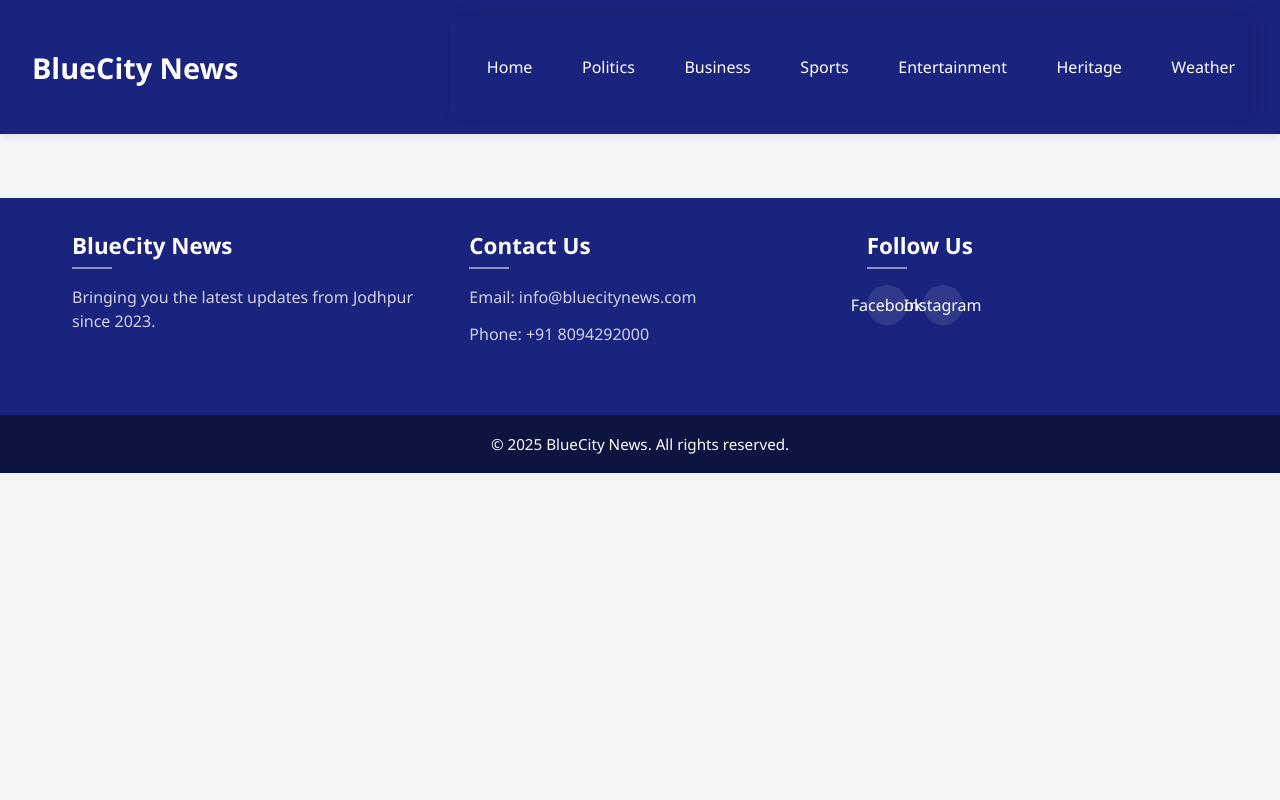
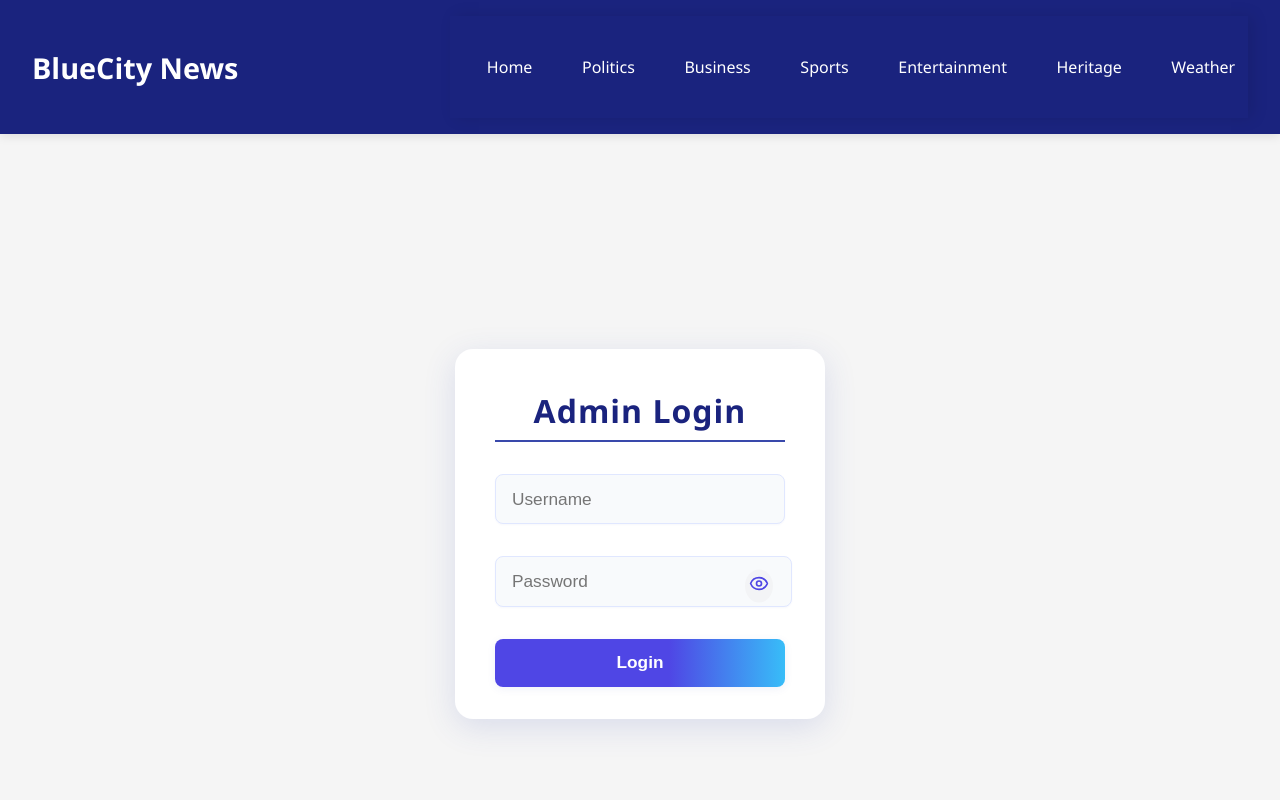
Before and after one commit to Bhavika-18/the-bluecity-news, a React (Create React App) app: page /login in a window 1280 px wide. Shown: the top 800 px of the page. Built offline with nearby package versions, Linux system fonts and the light colour scheme.

Commit message:
Latest update

```diff
--- a/src/App.js
+++ b/src/App.js
@@ -1,10 +1,11 @@
 import React from 'react';
-import { BrowserRouter as Router, Routes, Route } from 'react-router-dom';
+import { BrowserRouter as Router, Routes, Route , Navigate } from 'react-router-dom';
 import Navbar from './components/Navbar';
 import MainContent from './components/MainContent';
 import CategoryPage from './pages/Category';
-import AdminPanel from './pages/AdminPage';
+import AdminPage from './pages/AdminPage';
 import Footer from './components/Footer';
+import LogIn from './pages/AdminLogin';
 import './App.css';
 
 function App() {
@@ -15,7 +16,15 @@ function App() {
         <Routes>
           <Route path="/" element={<MainContent />} />
           <Route path="/category/:category" element={<CategoryPage />} />
-          <Route path="/admin" element={<AdminPanel />} />
+          <Route path="/login" element={<LogIn />} />
+          <Route
+        path="/admin"
+        element={
+          <ProtectedRoute>
+            <AdminPage />
+          </ProtectedRoute>
+        }
+      />
         </Routes>
         <Footer />
       </div>
@@ -23,4 +32,11 @@ function App() {
   );
 }
 
+
+const ProtectedRoute = ({ children }) => {
+  const isAuthenticated = localStorage.getItem('adminAuthenticated') === 'true';
+
+  return isAuthenticated ? children : <Navigate to="/login" replace />;
+};
+
 export default App;
--- a/src/components/MainContent.js
+++ b/src/components/MainContent.js
@@ -51,7 +51,7 @@ const MainContent = () => {
                   key={newsItem.id}
                   title={newsItem.title}
                   excerpt={newsItem.excerpt}
-                  category={newsItem.category}
+
                   date={newsItem.date}
                   image={newsItem.image}
                 />
--- a/src/components/Navbar.js
+++ b/src/components/Navbar.js
@@ -2,6 +2,7 @@ import React, { useState, useEffect } from 'react';
 import { Link } from 'react-router-dom';
 import { getWebsiteData } from '../utils/newsStorage';
 import '../styles/Navbar.css';
+
 
 const Navbar = () => {
   const [websiteData, setWebsiteData] = useState({});
@@ -15,6 +16,7 @@ const Navbar = () => {
   const toggleMenu = () => {
     setIsMenuOpen(!isMenuOpen);
   };
+
 
   return (
     <nav className="navbar">
--- a/src/components/NewsCard.js
+++ b/src/components/NewsCard.js
@@ -6,7 +6,7 @@ const NewsCard = ({ title, excerpt, category, date, featured = false, image }) =
     <article className={`news-card ${featured ? 'featured' : ''}`}>
       <div className="news-image-container">
         <img src={image} alt={title} className="news-image" />
-        <span className="news-category">{category}</span>
+
       </div>
       <div className="news-card-content">
         <h3>{title}</h3>
--- /dev/null
+++ b/src/pages/AdminLogin.js
@@ -0,0 +1,89 @@
+import React, { useState } from 'react';
+import { Eye, EyeOff } from 'lucide-react';
+import '../styles/AdminLogin.css';
+
+const ADMIN_CREDENTIALS = {
+  username: 'admin',
+  password: 'admin123'
+};
+
+const AdminLogin = ({ onLogin }) => {
+  const [credentials, setCredentials] = useState({ username: '', password: '' });
+  const [error, setError] = useState('');
+  const [showPassword, setShowPassword] = useState(false);
+
+  console.log('AdminLogin rendered, onLogin:', onLogin, 'Type:', typeof onLogin);
+
+  const handleInputChange = (e) => {
+    setCredentials({ ...credentials, [e.target.name]: e.target.value });
+  };
+
+  const handleSubmit = (e) => {
+    e.preventDefault();
+    console.log('Login form submitted');
+
+    if (
+      credentials.username === ADMIN_CREDENTIALS.username &&
+      credentials.password === ADMIN_CREDENTIALS.password
+    ) {
+      setError('');
+      localStorage.setItem('adminAuthenticated', 'true');
+      console.log('Credentials correct, calling onLogin');
+
+      // Check if onLogin is a function before calling it
+      if (typeof onLogin === 'function') {
+        onLogin(true);
+      } else {
+        console.error('onLogin is not a function, redirecting manually');
+        // Fallback: redirect to admin page
+        window.location.href = '/admin';
+      }
+    } else {
+      setError('Invalid username or password');
+      console.log('Invalid credentials');
+    }
+  };
+
+  return (
+    <div className="admin-login">
+      <form onSubmit={handleSubmit} className="login-form">
+        <h2>Admin Login</h2>
+        <input
+          type="text"
+          name="username"
+          placeholder="Username"
+          value={credentials.username}
+          onChange={handleInputChange}
+          required
+        />
+        <div style={{ position: 'relative' }}>
+          <input
+            type={showPassword ? "text" : "password"}
+            name="password"
+            placeholder="Password"
+            value={credentials.password}
+            onChange={handleInputChange}
+            required
+            style={{ paddingRight: '3.5rem' }}
+          />
+          <span
+            onClick={() => setShowPassword((prev) => !prev)}
+            style={{
+              position: 'absolute',
+              right: '0.75rem',
+              top: '50%',
+              transform: 'translateY(-50%)',
+              cursor: 'pointer'
+            }}
+          >
+            {showPassword ? <EyeOff size={20} /> : <Eye size={20} />}
+          </span>
+        </div>
+        <button type="submit" className="btn-primary">Login</button>
+        {error && <p className="error">{error}</p>}
+      </form>
+    </div>
+  );
+};
+
+export default AdminLogin;
--- a/src/pages/Category.js
+++ b/src/pages/Category.js
@@ -1,12 +1,16 @@
 import React from 'react';
 import { useParams } from 'react-router-dom';
 import NewsCard from '../components/NewsCard';
-import { getNewsByCategory } from '../utils/newsStorage';
+import { getNewsData } from '../utils/newsStorage';
 import '../styles/Category.css';
 
 const CategoryPage = () => {
   const { category } = useParams();
-  const filteredNews = getNewsByCategory(category);
+  const filteredNews = getNewsData().filter(news =>
+    Array.isArray(news.category)
+      ? news.category.some(c => c.toLowerCase() === category.toLowerCase())
+      : news.category.toLowerCase() === category.toLowerCase()
+  );
 
   return (
     <div className="category-page">
--- /dev/null
+++ b/src/styles/AdminLogin.css
@@ -0,0 +1,116 @@
+.admin-login {
+  min-height: 100vh;
+  display: flex;
+  align-items: center;
+  justify-content: center;
+
+}
+
+.login-form {
+  background: #fff;
+  padding: 2.5rem 2.5rem 2rem 2.5rem;
+  border-radius: 18px;
+  box-shadow: 0 8px 32px rgba(60, 80, 180, 0.15);
+  width: 100%;
+  max-width: 370px;
+  display: flex;
+  flex-direction: column;
+  gap: 1.5rem;
+  position: relative;
+  animation: fadeIn 0.7s;
+}
+
+@keyframes fadeIn {
+  from { opacity: 0; transform: translateY(30px);}
+  to { opacity: 1; transform: translateY(0);}
+}
+
+.login-form h2 {
+  text-align: center;
+
+  margin-bottom: 0.5rem;
+  font-size: 2rem;
+  font-weight: 700;
+  letter-spacing: 1px;
+}
+
+.login-form input {
+  padding: 0.85rem 1rem;
+  border: 1.5px solid #e0e7ff;
+  border-radius: 8px;
+  font-size: 1.08rem;
+  outline: none;
+  transition: border-color 0.2s, box-shadow 0.2s;
+  background: #f8fafc;
+  box-shadow: 0 1px 2px rgba(60,80,180,0.04);
+}
+
+.login-form input:focus {
+  border-color: #38bdf8;
+  box-shadow: 0 0 0 2px #38bdf880;
+}
+
+.login-form .btn-primary {
+  background: linear-gradient(90deg, #4f46e5 60%, #38bdf8 100%);
+  color: #fff;
+  border: none;
+  border-radius: 8px;
+  padding: 0.85rem 1rem;
+  font-size: 1.08rem;
+  font-weight: 600;
+  cursor: pointer;
+  box-shadow: 0 2px 8px rgba(60,80,180,0.08);
+  transition: background 0.2s, box-shadow 0.2s;
+}
+
+.login-form .btn-primary:hover {
+  background: linear-gradient(90deg, #3730a3 60%, #0ea5e9 100%);
+  box-shadow: 0 4px 16px rgba(60,80,180,0.12);
+}
+
+.error {
+  color: #ef4444;
+  text-align: center;
+  font-size: 1.05rem;
+  margin-top: -0.5rem;
+  background: #fee2e2;
+  border-radius: 6px;
+  padding: 0.5rem 0.75rem;
+  box-shadow: 0 1px 4px rgba(239,68,68,0.07);
+}
+
+.login-form input[type="text"],
+.login-form input[type="password"],
+.login-form input[type="email"] {
+  margin-bottom: 0.5rem;
+}
+
+.login-form div[style*="position: relative"] {
+  display: flex;
+  align-items: center;
+}
+
+.login-form span {
+  color: #4f46e5;
+  background: #f3f4f6;
+  border-radius: 50%;
+  padding: 0.25rem;
+  transition: background 0.2s, color 0.2s;
+}
+
+.login-form span:hover {
+  background: #e0e7ff;
+  color: #38bdf8;
+}
+
+/* Responsive */
+@media (max-width: 480px) {
+  .login-form {
+    padding: 1.2rem 0.5rem 1rem 0.5rem;
+    max-width: 95vw;
+    border-radius: 12px;
+  }
+  .login-form h2 {
+    font-size: 1.3rem;
+  }
+}
--- a/src/styles/AdminPage.css
+++ b/src/styles/AdminPage.css
@@ -845,83 +845,7 @@
 }
 
 /* Dark mode support */
-@media (prefers-color-scheme: dark) {
-  .admin-dashboard {
-    background: #121212;
-    color: #e0e0e0;
-  }
 
-  .admin-header,
-  .card,
-  .stat-card,
-  .recent-activity,
-  .news-item,
-  .activity-item,
-  .quick-link-item {
-    background: #1e1e1e;
-    color: #e0e0e0;
-    border-color: #333;
-  }
-
-  .admin-header h1,
-  .card h2,
-  .stat-content h3,
-  .news-content h3,
-  .activity-content h4 {
-    color: #bb86fc;
-  }
-
-  .form-group label {
-    color: #e0e0e0;
-  }
-
-  .form-group input,
-  .form-group textarea,
-  .form-group select {
-    background: #2d2d2d;
-    border-color: #444;
-    color: #e0e0e0;
-  }
-
-  .dropzone {
-    border-color: #444;
-    background: #2d2d2d;
-  }
-
-  .dropzone-content {
-    color: #a0a0a0;
-  }
-
-  .news-content p,
-  .subtitle,
-  .activity-content p {
-    color: #a0a0a0;
-  }
-
-  .news-meta .category {
-    background: #2a2a5a;
-    color: #bb86fc;
-  }
-
-  .news-meta .date {
-    background: #333;
-    color: #a0a0a0;
-  }
-
-  .option-card {
-    background: #2d2d2d;
-    border-color: #444;
-  }
-
-  .type-option input[type="radio"]:checked + .option-card {
-    background-color: #2a2a5a;
-    border-color: #bb86fc;
-  }
-
-  .option-card small {
-    color: #a0a0a0;
-  }
-}
 
 /* Orientation-specific adjustments */
 @media (max-width: 767px) and (orientation: landscape) {
--- a/src/styles/MainContent.css
+++ b/src/styles/MainContent.css
@@ -116,6 +116,11 @@ h2 {
 
 }
 
+.main-news-grid img{
+  margin-top: 0;
+
+}
+
 /* Responsive Design */
 @media (max-width: 1024px) {
   .main-content {
--- /dev/null
+++ b/src/utils/auth.js
@@ -0,0 +1,4 @@
+// src/utils/auth.js
+export const isAuthenticated = () => {
+  return localStorage.getItem('adminAuthenticated') === 'true';
+};
```
Also changed, not shown: src/pages/AdminPage.js (+67 -11 lines).
